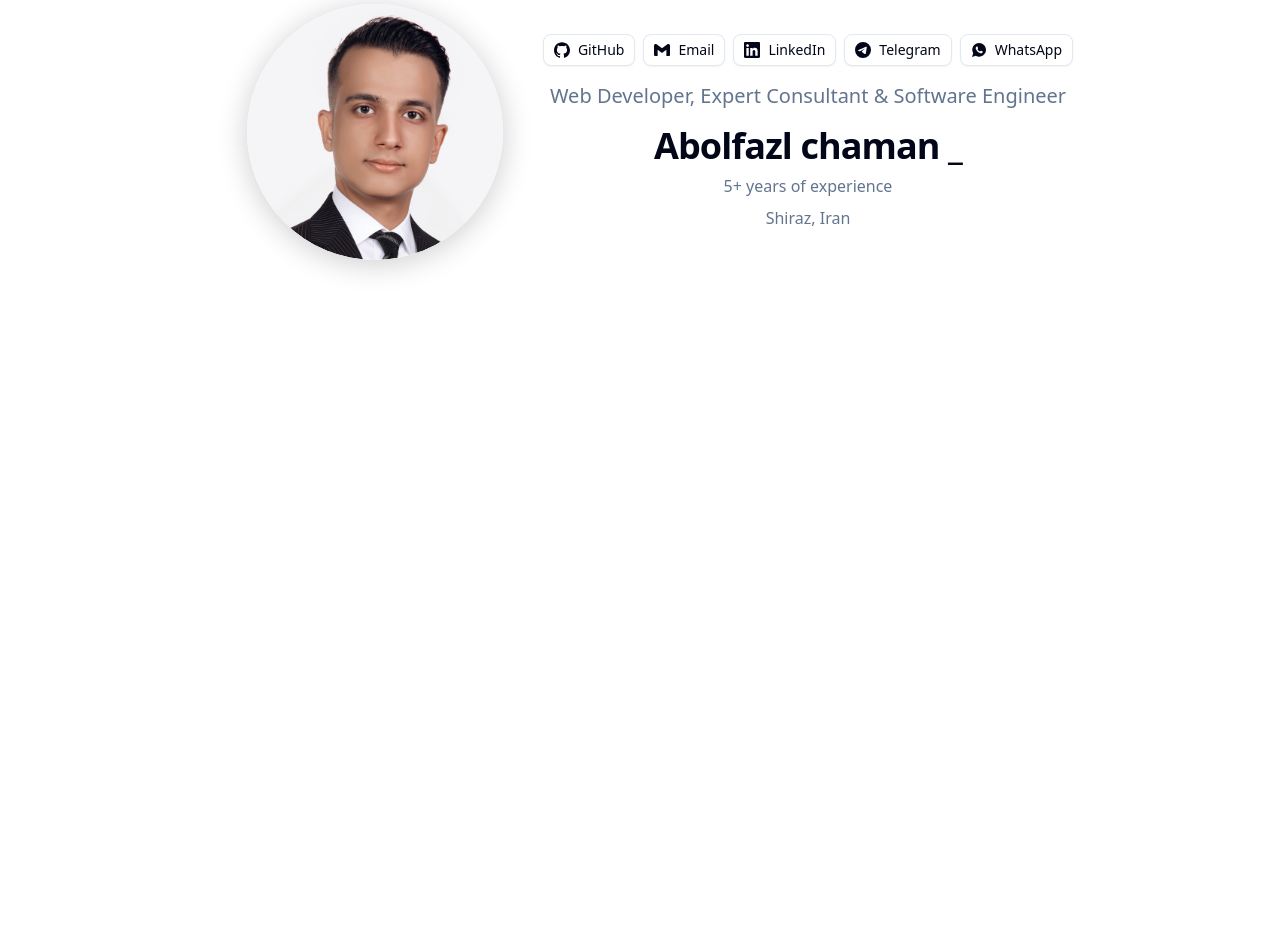
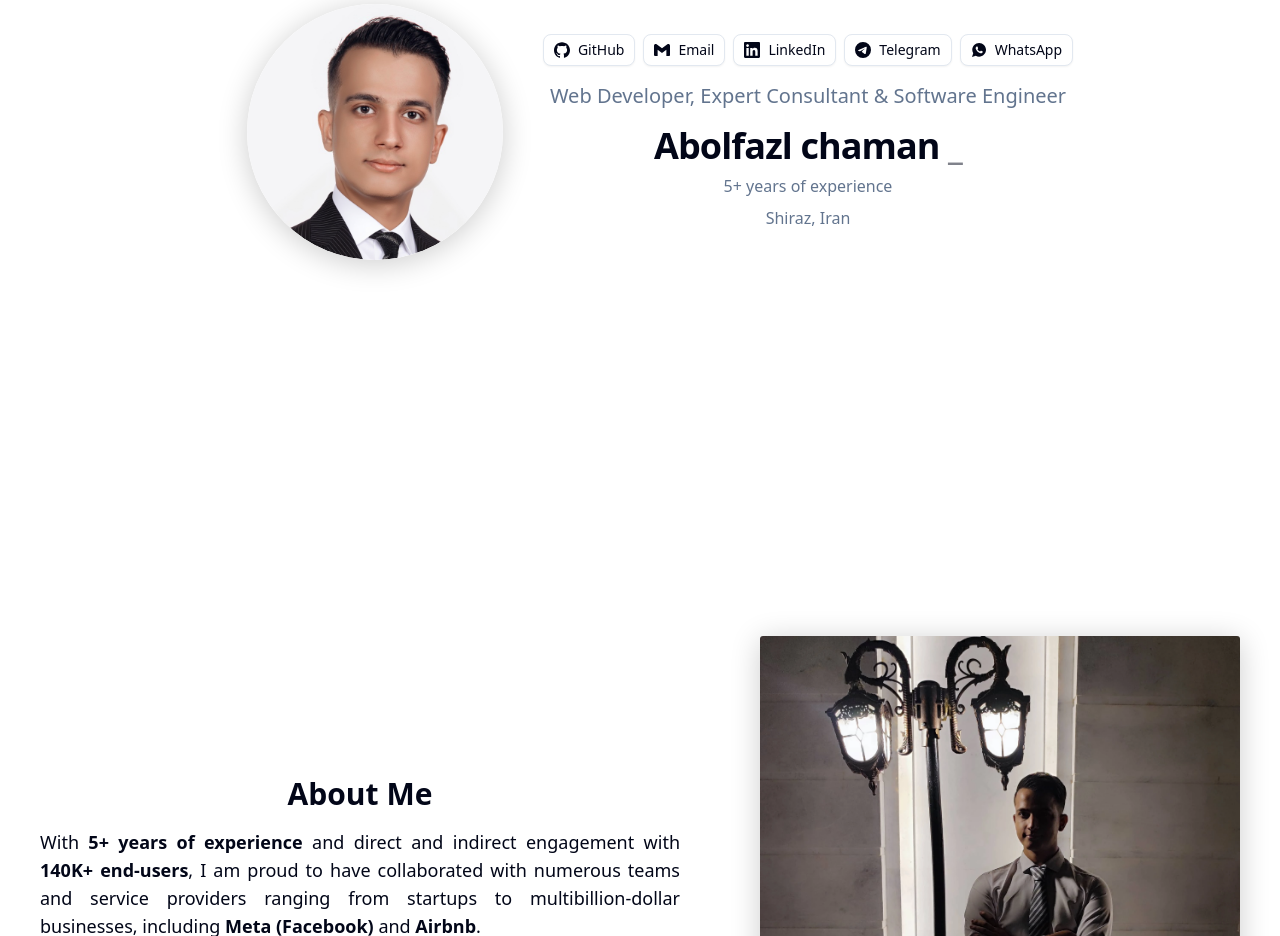
Before and after one commit to abolfazlchaman/next-portfolio, a Next.js app: page /en in a window 1280 px wide. Shown: the part 300-1236 px from the top of the page. Before the commit the page ends 800 px from the top, so only its background shows below. Built offline with nearby package versions, Linux system fonts and the light colour scheme.

Commit message:
added about section

```diff
--- /dev/null
+++ b/app/[lang]/components/about.tsx
@@ -0,0 +1,74 @@
+import Image from "next/image";
+
+import img from "../../../public/images/about.webp";
+import { FaExternalLinkAlt } from "react-icons/fa";
+import { Button } from "@/components/ui/button";
+import { getDictionary } from "@/get-dictionary";
+
+export function About({
+  dictionary,
+  language,
+}: {
+  dictionary: Awaited<ReturnType<typeof getDictionary>>["about"];
+  language: Awaited<ReturnType<typeof getDictionary>>["language"];
+}) {
+  const { title, description, buttonTextEn, buttonTextFa } = dictionary;
+  return (
+    <section className="container min-h-[calc(100vh-64px)] min-w-full flex lg:flex-row flex-col-reverse items-center justify-center mt-24">
+      <div className="space-y-2 flex text-justify flex-col justify-center items-center md:mx-10 md:max-w-1/2">
+        <h2 className="text-3xl font-bold mb-4">{title}</h2>
+
+        <p
+          className="text-lg mb-4 text-justify"
+          dangerouslySetInnerHTML={{ __html: description }}
+        />
+
+        <div className="flex flex-row justify-center gap-2 mt-5">
+          <Button
+            variant="outline"
+            size="sm"
+            asChild>
+            <a
+              href="https://www.canva.com/design/DAGlPFpIzXE/YbsJ7SQxp1lziZM7JTuJ6A/edit?utm_content=DAGlPFpIzXE&utm_campaign=designshare&utm_medium=link2&utm_source=sharebutton"
+              target="_blank"
+              rel="noopener noreferrer">
+              {buttonTextEn}
+              <FaExternalLinkAlt className="mr-2 h-4 w-4" />
+            </a>
+          </Button>
+
+          {language === "fa" && (
+            <Button
+              variant="outline"
+              size="sm"
+              asChild>
+              <a
+                href="https://www.canva.com/design/DAGlPNcrp6k/rngftrUqx0EOZ414RjdLPg/edit?utm_content=DAGlPNcrp6k&utm_campaign=designshare&utm_medium=link2&utm_source=sharebutton"
+                target="_blank"
+                rel="noopener noreferrer">
+                {buttonTextFa}
+                <FaExternalLinkAlt className="mr-2 h-4 w-4" />
+              </a>
+            </Button>
+          )}
+        </div>
+      </div>
+      <Image
+        src={img}
+        alt="About Image"
+        className="h-auto w-full md:w-1/2 rounded-[3px] overflow-hidden shadow-[0px_4px_30px_0px_rgba(0,0,0,0.20)] dark:shadow-[0px_4px_30px_0px_rgba(255,255,255,0.20)] transition-transform transform m-10 flex"
+      />
+      {/* <div className="relative w-full h-[500px] md:w-1/2 rounded-[3px] overflow-hidden shadow-[0px_4px_30px_0px_rgba(0,0,0,0.20)] dark:shadow-[0px_4px_30px_0px_rgba(255,255,255,0.20)] transition-transform transform m-10">
+        <Image
+          src={img.src}
+          alt="Abolfazl Chaman"
+          layout="fill"
+          className="object-cover"
+          priority
+        />
+      </div> */}
+    </section>
+  );
+}
+
+export default About;
--- a/app/[lang]/page.tsx
+++ b/app/[lang]/page.tsx
@@ -1,5 +1,6 @@
 import { getDictionary } from "../../get-dictionary";
 import { Locale } from "../../i18n-config";
+import About from "./components/about";
 import { Hero } from "./components/hero";
 import { Navigation } from "./components/navigation";
 
@@ -8,13 +9,25 @@ export default async function IndexPage(props: { params: Promise<{ lang: Locale
 
   const dictionary = await getDictionary(lang);
   return (
-    <div>
+    <main>
       <Navigation
         dictionary={dictionary.navigation}
         fullName={dictionary.developerInfo.fullName}
         theme={dictionary.theme}
       />
-      <Hero dictionary={dictionary} />
-    </div>
+      <section
+        id="hero"
+        aria-label="Main hero section">
+        <Hero dictionary={dictionary} />
+      </section>
+      <section
+        id="about"
+        aria-label="About Abolfazl Chaman section">
+        <About
+          dictionary={dictionary.about}
+          language={lang}
+        />
+      </section>
+    </main>
   );
 }
```
